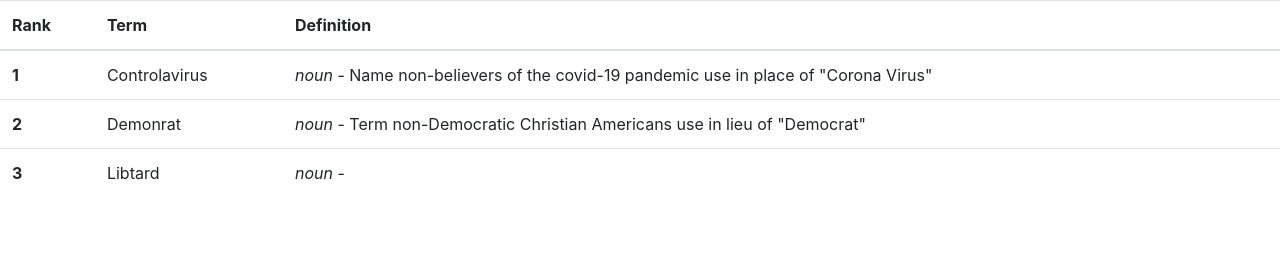
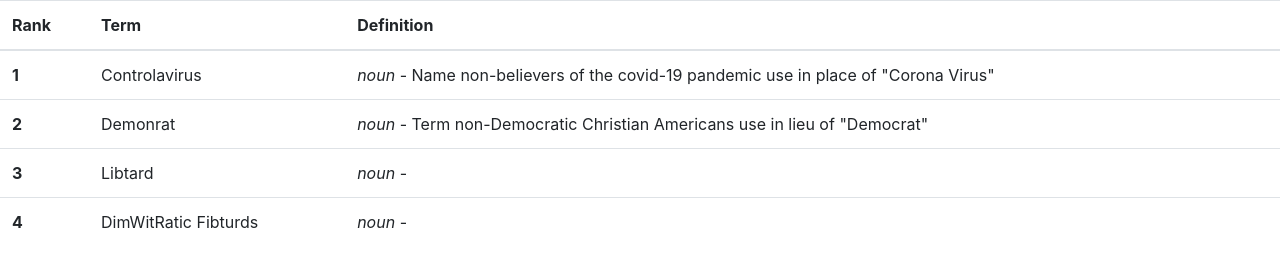
Before and after one commit to biondizzle/demonrats.lol, a plain HTML site: page index.html in a window 1280 px wide. Drawn offline with Linux system fonts and the light colour scheme.

Commit message:
added things

```diff
--- a/index.html
+++ b/index.html
@@ -39,6 +39,11 @@
             <td>Libtard</td>
             <td><i>noun</i> - </td>
           </tr>
+          <tr>
+            <th scope="row">4</th>
+            <td>DimWitRatic Fibturds</td>
+            <td><i>noun</i> - </td>
+          </tr>
         </tbody>
       </table>
 
```
